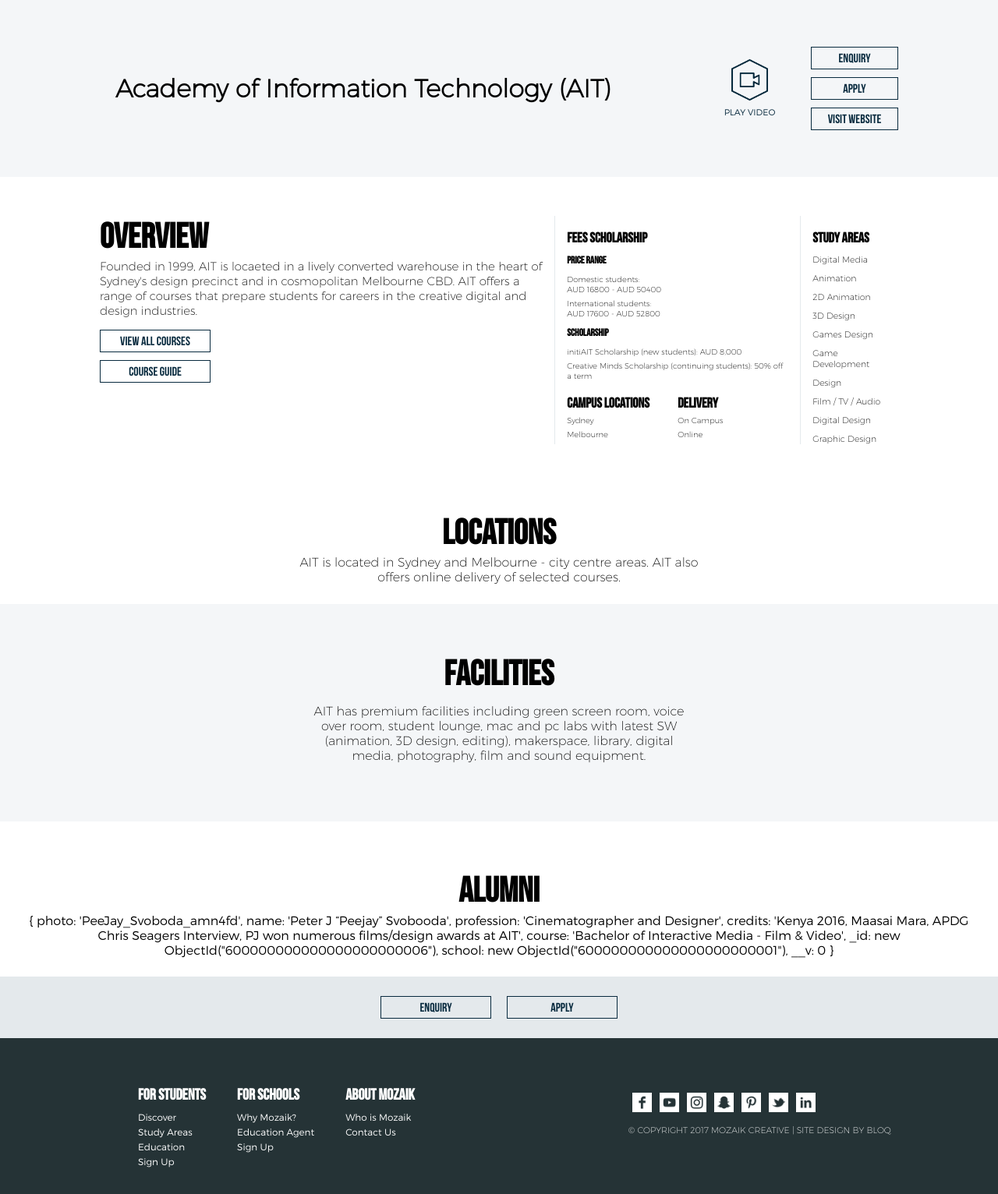
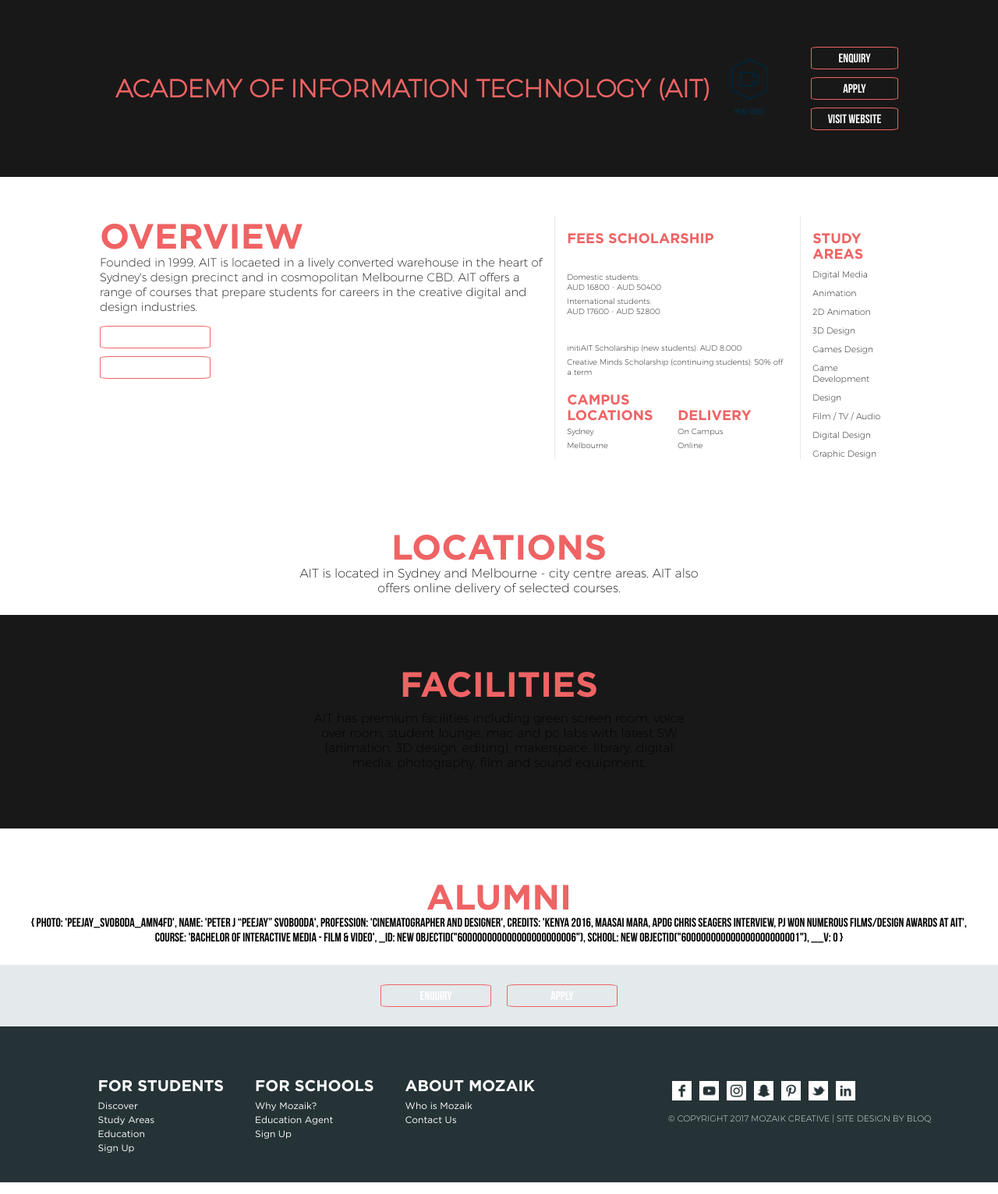
Before and after one commit to jcerexhe/mozaik, a Node server app: template views/schoolDetails.pug in a window 1280 px wide. Shown: the whole page at 78% size. Run offline with Node 20, Linux system fonts and the light colour scheme; the template is opened without the code that fills it: values that come from a table or form of the project are taken from there, others are empty; data comes from the database, SQL or seed files in the repository; style sheets or scripts are compiled from the project's sources; some libraries are stand-ins or nearby versions.

Commit message:
applied new design on courses

```diff
--- a/client/components/courses/courseCard.jsx
+++ b/client/components/courses/courseCard.jsx
@@ -14,7 +14,7 @@
       <div className='course-card-left'>
         <img className='img-resp' src={ course.image } alt={ course.name } />
         <div className='course-buttons'>
-          <a className='btn' href='#'>enquiry</a>
+          <a className='btn' href='#'>enquire</a>
           <a className='btn' href='#'>apply</a>
         </div>
       </div>
--- a/public/dist/style.css
+++ b/public/dist/style.css
@@ -1,3 +1,11 @@
+@font-face {
+  font-family: 'Gotham Book Regular';
+  src: url(/fonts/gotham/Gotham-BookRegular.otf); }
+
+@font-face {
+  font-family: 'Gotham Bold';
+  src: url(/fonts/gotham/Gotham-Bold.otf); }
+
 @font-face {
   font-family: 'Bebas Neue';
   src: url(/fonts/bebas_neue/bebas_neue.otf); }
@@ -34,11 +42,18 @@
   font-family: 'Montserrat Bold';
   src: url(/fonts/montserrat/montserrat-bold.otf); }
 
-h1, h2, h3, h4, h5 {
-  font-family: 'Bebas Neue'; }
+h1, h2, h3, h5 {
+  font-family: 'Gotham Bold';
+  color: #EF6364;
+  text-transform: uppercase; }
+
+h4 {
+  font-family: 'Gotham Bold';
+  color: #FFFFFF;
+  text-transform: uppercase; }
 
 html, body {
-  font-family: 'Montserrat Light'; }
+  font-family: 'Bebas Neue'; }
 
 /* homepage background */
 .content {
@@ -76,6 +91,9 @@
     color: #FFFFFF;
     text-decoration: none;
     font-size: 12px; }
+  .footer > .links > ul li {
+    color: #FFFFFF;
+    font-family: 'Gotham Book Regular'; }
 
 .footer > .social a {
   display: inline-block;
@@ -153,14 +171,15 @@
     transform: scale3D(0, 0, 1); } }
 
 .btn {
-  border: 1px solid #082A3E;
+  border: 1px solid #EF6364;
+  border-radius: 8%;
   width: 100px;
   padding: 5px 20px 3px 20px;
   display: inline-block;
   text-transform: uppercase;
   text-decoration: none;
   font-family: 'Bebas Neue';
-  color: #082A3E;
+  color: #FFFFFF;
   text-align: center;
   cursor: pointer; }
 
@@ -392,7 +411,8 @@
   border-radius: 3px; }
 
 .school-heading-container {
-  background-color: #F4F6F8; }
+  background-color: #181818;
+  width: 100vw; }
 
 .school-heading {
   display: -ms-flexbox;
@@ -533,7 +553,7 @@
 
 .school-facilities {
   padding: 25px;
-  background-color: #F4F6F8;
+  background-color: #181818;
   text-align: center; }
   .school-facilities p {
     width: 40%;
@@ -939,11 +960,11 @@
   .search-content .search-input > input:focus {
     outline: none; }
   .search-content .search-input > input::-webkit-input-placeholder {
-    color: #F4F6F8; }
+    color: #181818; }
   .search-content .search-input > input:-ms-input-placeholder {
-    color: #F4F6F8; }
+    color: #181818; }
   .search-content .search-input > input::placeholder {
-    color: #F4F6F8; }
+    color: #181818; }
 
 .search-blue-background {
   width: 100%;
--- a/public/sass/modules/base.scss
+++ b/public/sass/modules/base.scss
@@ -1,10 +1,29 @@
 $black: #082A3E;
-$grey : #F4F6F8;
 $dark-grey: #E4E9EC;
 $white: #FFFFFF;
 $orange: #EF7D30;
 $blue: #0C2A3E;
 $carnation: #EF6364;
+$pink: #FF6D6D;
+$grey: #181818;
+$dark-green: #273234;
+
+
+
+
+
+@font-face {
+  font-family: 'Gotham Book Regular';
+  src: url(/fonts/gotham/Gotham-BookRegular.otf);
+
+}
+
+
+@font-face {
+  font-family: 'Gotham Bold';
+  src: url(/fonts/gotham/Gotham-Bold.otf);
+
+}
 
 @font-face {
   font-family: 'Bebas Neue';
@@ -43,12 +62,21 @@
   src: url(/fonts/montserrat/montserrat-bold.otf);
 }
 
-h1, h2, h3, h4, h5 {
-  font-family: 'Bebas Neue';
+h1, h2, h3, h5 {
+  font-family: 'Gotham Bold';
+  color: $carnation;
+  text-transform: uppercase;
 }
 
+h4 {
+  font-family: 'Gotham Bold';
+  color: $white;
+  text-transform: uppercase;
+}
+
+
 html, body {
-  font-family: 'Montserrat Light';
+  font-family: 'Bebas Neue';
 }
 
 /* homepage background */
--- a/public/sass/modules/buttons.scss
+++ b/public/sass/modules/buttons.scss
@@ -1,12 +1,13 @@
 .btn {
-  border: 1px solid $black;
+  border: 1px solid $carnation;
+  border-radius: 8%;
   width: 100px;
   padding: 5px 20px 3px 20px;
   display: inline-block;
   text-transform: uppercase;
   text-decoration: none;
   font-family: 'Bebas Neue';
-  color: $black;
+  color: $white;
   text-align: center;
   cursor: pointer;
 }
@@ -16,7 +17,7 @@
   border: none;
   cursor: pointer;
   text-transform: uppercase;
-  background-color: $grey;
+  background-color: $white;
 }
 .filter-btn.white {
   background-color: $white;
--- a/public/sass/modules/coursesComponent.scss
+++ b/public/sass/modules/coursesComponent.scss
@@ -1,5 +1,6 @@
 .course-card-container {
   border-top: 1px solid $dark-grey;
+  background: $grey;
 }
 .course-card {
   display: flex;
@@ -14,7 +15,7 @@
   justify-content: space-between;
 }
 .course-card-left > .course-buttons {
-  width: 70%;
+  width: 100%;
   display: flex;
   justify-content: space-between;
 }
@@ -32,13 +33,15 @@
   margin: 5px 2%;
 }
 .course-card-right > .course-info {
-  border: 2px solid $dark-grey;
+  /*border: 2px solid $dark-grey;*/
   width: calc(98% - 9px);
-  padding-left: 12%;
-  margin-left: -10%;
+  padding-left: 2%;
+  margin-left: 0%;
   padding-right: 5px;
   font-family: 'Montserrat Ultra Light';
   font-size: 12px;
+  font: justify;
+  color: $white;
   flex: 1;
   display: flex;
   justify-content: space-between;
--- a/public/sass/modules/filterComponent.scss
+++ b/public/sass/modules/filterComponent.scss
@@ -6,6 +6,7 @@
     margin: 0px auto;
     display: flex;
     justify-content: space-around;
+    background-color: $grey;
 
     .filter {
       display: flex;
--- a/public/sass/modules/menuComponent.scss
+++ b/public/sass/modules/menuComponent.scss
@@ -5,7 +5,7 @@
   top: 0;
   left: 0;
   z-index: 100;
-  background-color: $blue;
+  background-color: $grey;
 }
 #nav.clear {
   background-color: transparent;
@@ -29,7 +29,8 @@
 .navbar .discover > a {
   text-decoration: none;
   text-transform: uppercase;
-  border: 1px solid $white;
+  border: 1px solid $carnation;
+  border-radius: 8%;
   padding: 7px;
   color: $white;
   font-size: 12px;
@@ -44,7 +45,7 @@
   text-decoration: none;
   text-transform: uppercase;
   color: $white;
-  font-size: 35px;
+  font-size: 50px;
 }
 .navbar .links {
   display: flex;
--- a/public/sass/modules/navigation.scss
+++ b/public/sass/modules/navigation.scss
@@ -29,6 +29,12 @@
     text-decoration: none;
     font-size: 12px;
   }
+
+  li {
+    color: $white;
+    font-family: 'Gotham Book Regular'
+  }
+
 }
 .footer > .social {
   a {
--- a/public/sass/modules/schools.scss
+++ b/public/sass/modules/schools.scss
@@ -1,5 +1,6 @@
 .school-heading-container {
   background-color: $grey;
+  width: 100vw;
 }
 .school-heading {
   display: flex;
--- a/views/schoolCourses.pug
+++ b/views/schoolCourses.pug
@@ -8,7 +8,7 @@
         h1= school.name
       .school-details-links
         .other-links
-          a.btn(href='#') enquiry
+          a.btn(href='#') enquire
           a.btn(href='#') apply
           a.btn(href=school.website target='_blank') visit website
   !=Courses
```
Also changed, not shown: other parts of public/dist/style.css (+19 -14 lines), client/components/courses/index.jsx (+8 -2 lines), client/components/search/search.jsx (+4 -4 lines), public/fonts/gotham/Gotham-Bold.otf (added), public/fonts/gotham/Gotham-BookRegular.otf (added), 2 other files.
